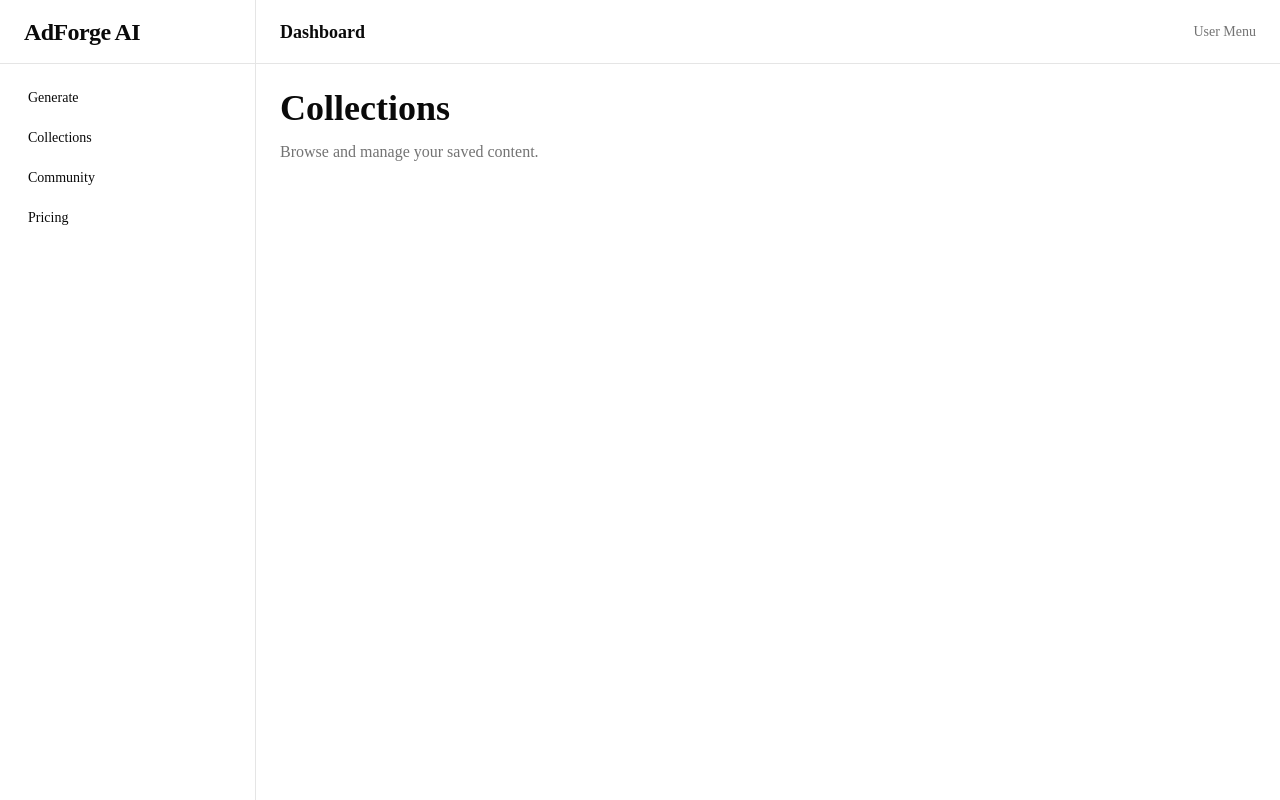
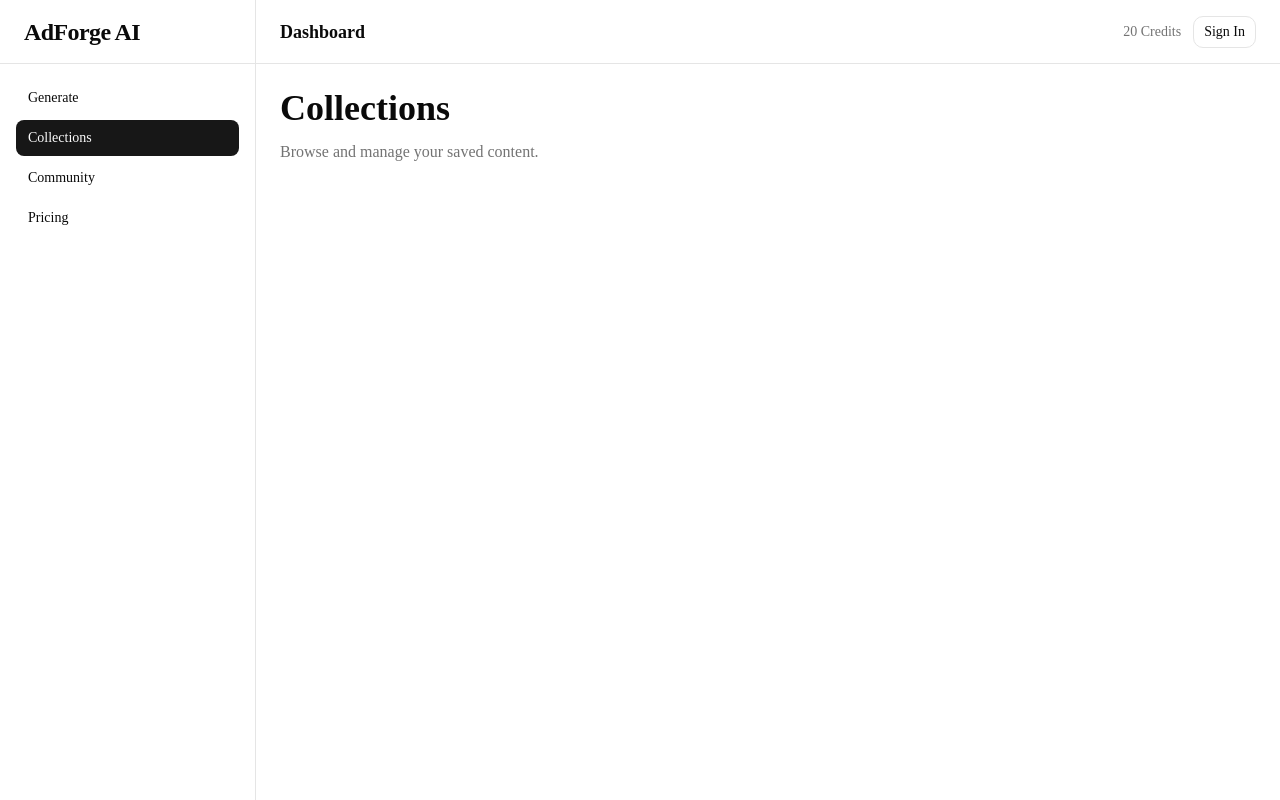
Before and after one commit to OtakuTotipotent/AdForge, a Next.js app: page /collections in a window 1280 px wide. Built offline with nearby package versions, Linux system fonts and the light colour scheme.

Commit message:
feat: add responsive navigation and reusable nav components

```diff
--- a/src/components/app/app-header.tsx
+++ b/src/components/app/app-header.tsx
@@ -1,9 +1,16 @@
+import { MobileNav } from "@/components/navigation/mobile-nav";
+import { UserNav } from "./user-nav";
+
 export function AppHeader() {
   return (
     <header className="flex h-16 items-center justify-between border-b px-6">
-      <h1 className="text-lg font-semibold">Dashboard</h1>
+      <div className="flex items-center gap-4">
+        <MobileNav />
 
-      <div className="text-muted-foreground text-sm">User Menu</div>
+        <h1 className="text-lg font-semibold">Dashboard</h1>
+      </div>
+
+      <UserNav />
     </header>
   );
 }
--- a/src/components/app/app-sidebar.tsx
+++ b/src/components/app/app-sidebar.tsx
@@ -1,7 +1,6 @@
-import Link from "next/link";
-
 import { appNavigation } from "@/config/navigation";
 import { Logo } from "@/components/shared/logo";
+import { NavLink } from "@/components/navigation/nav-link";
 
 export function AppSidebar() {
   return (
@@ -12,13 +11,9 @@ export function AppSidebar() {
 
       <nav className="space-y-1 p-4">
         {appNavigation.map((item) => (
-          <Link
-            key={item.href}
-            href={item.href}
-            className="hover:bg-muted block rounded-md px-3 py-2 text-sm font-medium transition-colors"
-          >
+          <NavLink key={item.href} href={item.href}>
             {item.title}
-          </Link>
+          </NavLink>
         ))}
       </nav>
     </aside>
--- a/src/components/app/user-nav.tsx
+++ b/src/components/app/user-nav.tsx
@@ -0,0 +1,11 @@
+import { Button } from "@/components/ui/button";
+
+export function UserNav() {
+  return (
+    <div className="flex items-center gap-3">
+      <span className="text-muted-foreground text-sm">20 Credits</span>
+
+      <Button variant="outline">Sign In</Button>
+    </div>
+  );
+}
--- a/src/components/layout/navbar.tsx
+++ b/src/components/layout/navbar.tsx
@@ -1,32 +1,24 @@
-import Link from "next/link";
-
 import { marketingNavigation } from "@/config/navigation";
 import { Logo } from "@/components/shared/logo";
+import { NavLink } from "@/components/navigation/nav-link";
 
 export function Navbar() {
   return (
     <header className="bg-background/80 sticky top-0 z-50 border-b backdrop-blur">
       <div className="mx-auto flex h-16 max-w-7xl items-center justify-between px-6">
         {/* Logo */}
-
         <Logo />
 
         {/* Navigation */}
-
         <nav className="hidden gap-8 md:flex">
           {marketingNavigation.map((item) => (
-            <Link
-              key={item.href}
-              href={item.href}
-              className="hover:text-primary text-sm font-medium transition-colors"
-            >
+            <NavLink key={item.href} href={item.href}>
               {item.title}
-            </Link>
+            </NavLink>
           ))}
         </nav>
 
         {/* Placeholder */}
-
         <div className="text-muted-foreground text-sm">Sign In</div>
       </div>
     </header>
--- /dev/null
+++ b/src/components/navigation/mobile-nav.tsx
@@ -0,0 +1,9 @@
+import { Button } from "@/components/ui/button";
+
+export function MobileNav() {
+  return (
+    <Button variant="outline" size="icon" className="md:hidden">
+      ☰
+    </Button>
+  );
+}
--- /dev/null
+++ b/src/components/navigation/nav-link.tsx
@@ -0,0 +1,29 @@
+"use client";
+
+import Link from "next/link";
+import { usePathname } from "next/navigation";
+
+import { cn } from "@/lib/utils";
+
+interface NavLinkProps {
+  href: string;
+  children: React.ReactNode;
+}
+
+export function NavLink({ href, children }: NavLinkProps) {
+  const pathname = usePathname();
+
+  const active = pathname === href || (href !== "/" && pathname.startsWith(href));
+
+  return (
+    <Link
+      href={href}
+      className={cn(
+        "block rounded-md px-3 py-2 text-sm font-medium transition-colors",
+        active ? "bg-primary text-primary-foreground" : "hover:bg-muted"
+      )}
+    >
+      {children}
+    </Link>
+  );
+}
--- a/src/components/shared/logo.tsx
+++ b/src/components/shared/logo.tsx
@@ -1,8 +1,9 @@
+import { ROUTES } from "@/constants/routes";
 import Link from "next/link";
 
 export function Logo() {
   return (
-    <Link href="/" className="text-2xl font-bold tracking-tight">
+    <Link href={ROUTES.HOME} className="text-2xl font-bold tracking-tight">
       AdForge AI
     </Link>
   );
```
